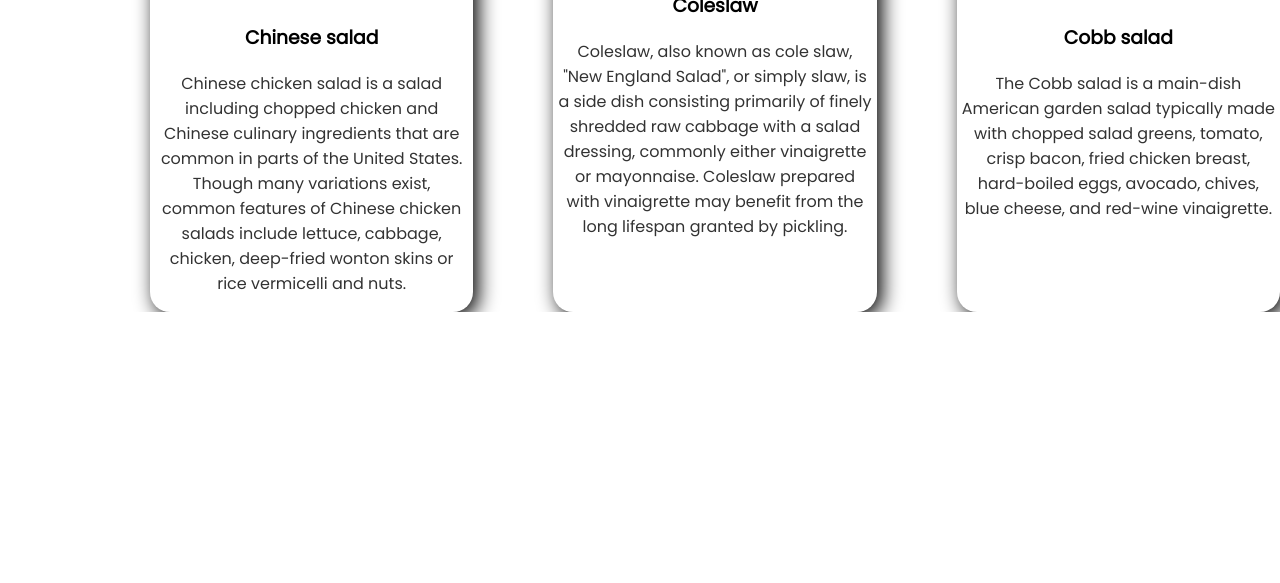
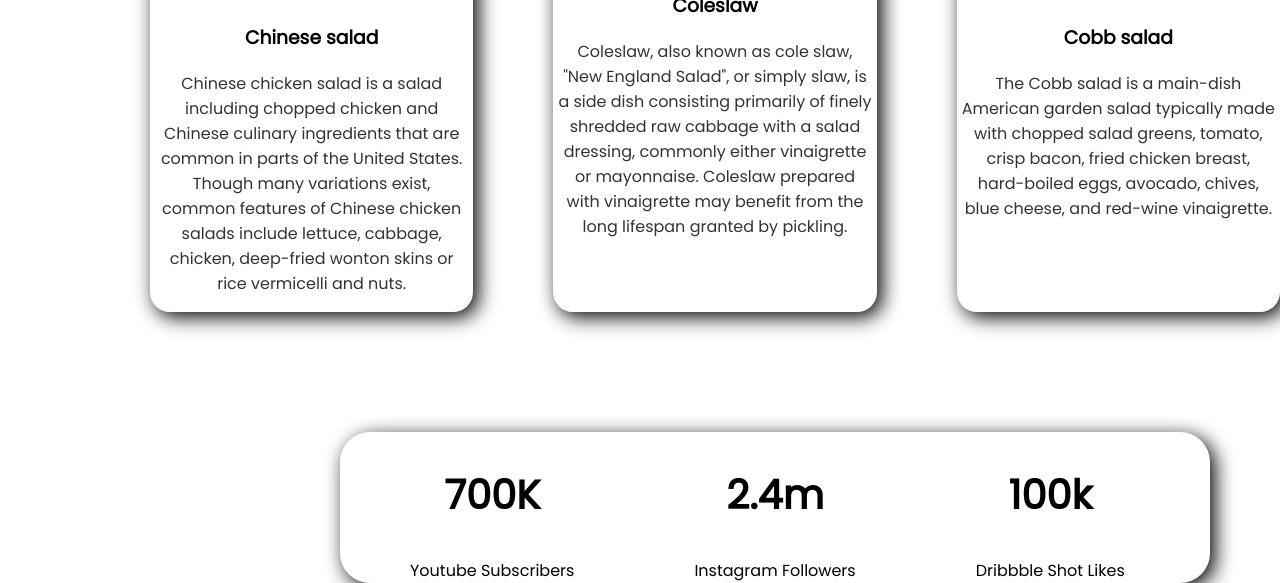
Before and after one commit to sohagdeb/Food-network, a plain HTML site: page index.html in a window 1280 px wide. Shown: the part 2328-2911 px from the top of the page. Before the commit the page ends 2640 px from the top, so only its background shows below. Drawn offline with Linux system fonts and the light colour scheme.

Commit message:
sixth-part

```diff
--- a/index.html
+++ b/index.html
@@ -67,6 +67,21 @@
         </div>
 
     </section>
+    <section class="sixth-part">
+        <div class="first-six">
+            <h1>700K</h1>
+            <span>Youtube Subscribers</span>
+        </div>
+        <div class="second-six">
+            <h1>2.4m</h1>
+            <span>Instagram Followers</span>
+        </div>
+        <div class="third-six">
+            <h1>100k</h1>
+            <span>Dribbble Shot Likes</span>
+        </div>
+
+    </section>
 
 </body>
 </html>
--- a/style.css
+++ b/style.css
@@ -127,3 +127,31 @@ body{
 .fifth-part p{
     opacity: 0.8;
 }
+.sixth-part{
+    display: flex;
+
+    margin-left: 340px;
+    margin-top: 120px;
+    box-shadow: 5px 5px 20px black;
+    text-align: center;
+    width: 800px;
+    padding-left:70px ;
+    border-radius: 30px;
+
+}
+.first-six h1{
+    font-size: 40px;
+
+}
+.second-six h1{
+    font-size: 40px;
+}
+.third-six h1{
+    font-size: 40px;
+}
+.second-six{
+    padding-left: 120px;
+}
+.third-six{
+    padding-left: 120px;
+}
```
